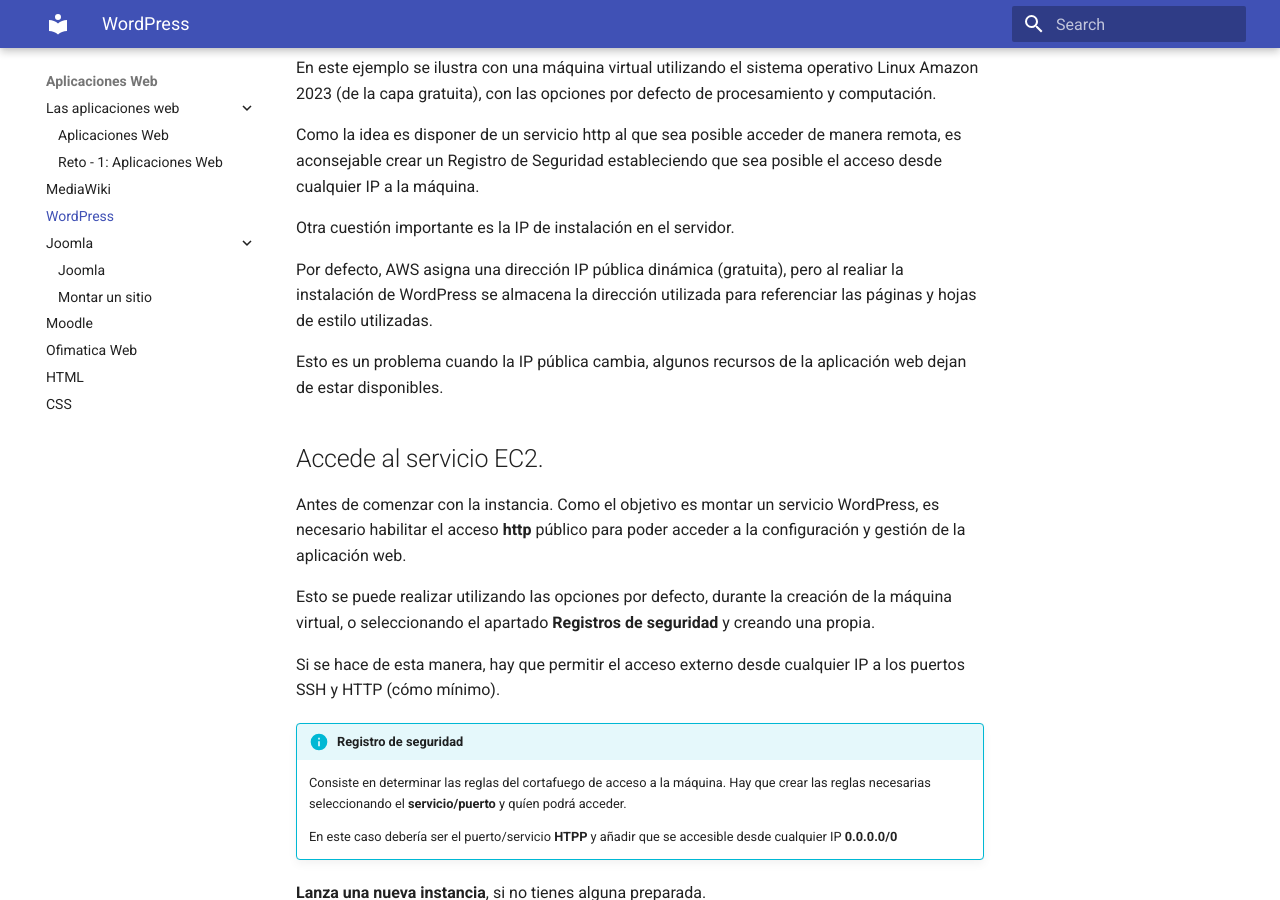
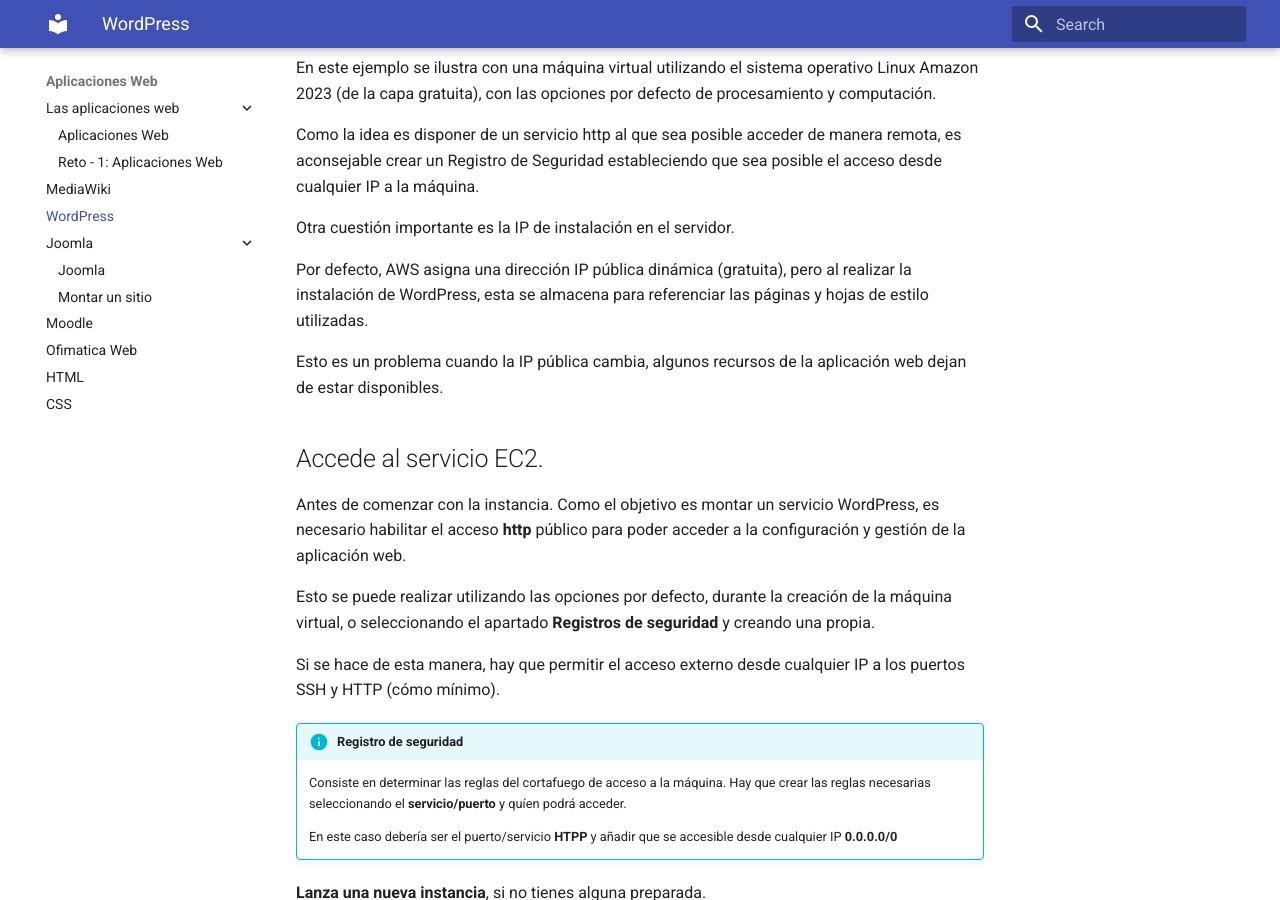
Before and after one commit to sever8a/awe, an MkDocs documentation site: the page built from appweb/wordpress.md, in a window 1280 px wide and 900 px high, scrolled down 708 px. Built offline with MkDocs 1.6.1 and Material for MkDocs 9.7.7, drawn with Linux system fonts in a browser that asks for light colours.

Commit message:
correccion erratas

```diff
--- a/appweb/wordpress.md
+++ b/appweb/wordpress.md
@@ -41,7 +41,7 @@
 
 Otra cuestión importante es la IP de instalación en el servidor.
 
-Por defecto, AWS asigna una dirección IP pública dinámica (gratuita), pero al realiar la instalación de WordPress se almacena la dirección utilizada para referenciar las páginas y hojas de estilo utilizadas.
+Por defecto, AWS asigna una dirección IP pública dinámica (gratuita), pero al realizar la instalación de WordPress, esta se almacena para referenciar las páginas y hojas de estilo utilizadas.
 
 Esto es un problema cuando la IP pública cambia, algunos recursos de la aplicación web dejan de estar disponibles.
 
```
